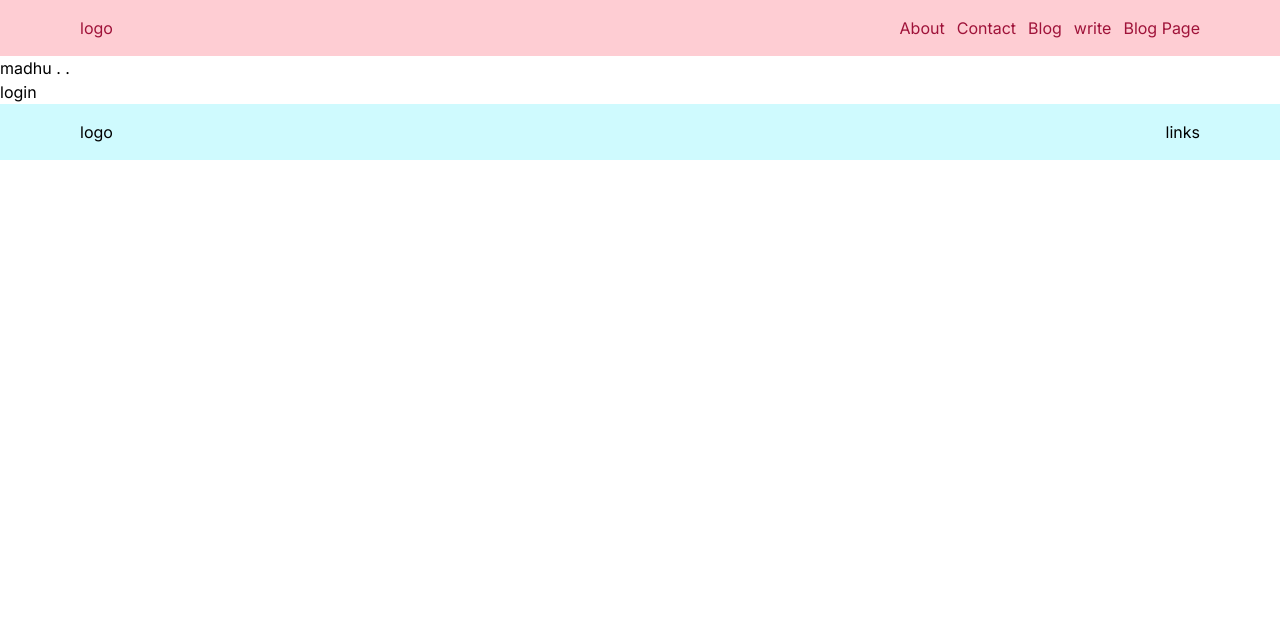
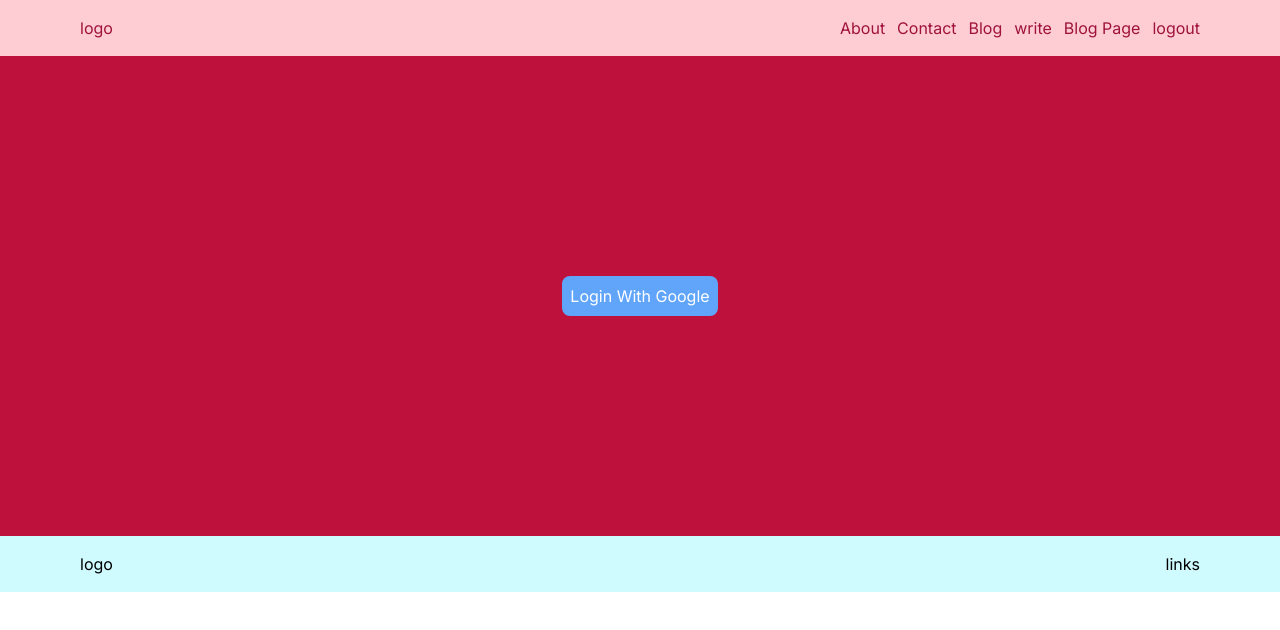
Before and after one commit to madhushrabadas/dpBlog, a Next.js app: page /login in a window 1280 px wide. Shown: the top 630 px of the page. Built offline with nearby package versions, Linux system fonts and the light colour scheme; no server answers.

Commit message:
auth with google add

```diff
--- a/src/app/(auth)/layout.js
+++ /dev/null
@@ -1,21 +0,0 @@
-import { Inter } from "next/font/google";
-
-const inter = Inter({ subsets: ["latin"] });
-
-export const metadata = {
-  title: "auth pages",
-  description: "Generated by create next app",
-};
-
-export default function AuthLayout({ children }) {
-  return (
-    <html lang="en">
-      <body className={inter.className}>
-        madhu
-
-        .
-         .
-         {children}</body>
-    </html>
-  );
-}
--- a/src/app/(auth)/login/page.jsx
+++ b/src/app/(auth)/login/page.jsx
@@ -1,9 +1,31 @@
-import React from 'react'
+"use client";
+import { signIn, useSession } from "next-auth/react";
+import { useRouter } from "next/navigation";
+import React from "react";
 
 const page = () => {
+  const { data, status } = useSession();
+  const router = useRouter();
+
+  console.log(data, status);
+
+  if (status === "loading") {
+    return <div>loading .....</div>;
+  }
+  if (status === "authenticated") {
+    router.push("/");
+  }
+
   return (
-    <div>login</div>
-  )
-}
+    <div className="bg-rose-700 text-white h-[60vh] flex  items-center justify-center ">
+      <div
+        onClick={() => signIn("google")}
+        className="bg-blue-400 p-2 rounded-lg capitalize cursor-pointer"
+      >
+        login with google
+      </div>
+    </div>
+  );
+};
 
-export default page
+export default page;
--- a/src/components/navbar/Nav.jsx
+++ b/src/components/navbar/Nav.jsx
@@ -1,3 +1,4 @@
+"use client";
 import Link from "next/link";
 import React from "react";
 
@@ -30,6 +31,9 @@ const navData = [
 ];
 
 const Nav = () => {
+  const logout = () => {
+    console.log("logout");
+  };
   return (
     <div className="bg-rose-200 text-rose-800 flex justify-between items-center p-4 px-20">
       <Link href={"/"} className="left">
@@ -41,6 +45,9 @@ const Nav = () => {
             <a href={user.path}>{user.name}</a>
           </li>
         ))}
+        <div onClick={logout} className="p">
+          logout
+        </div>
       </div>
     </div>
   );
```
Also changed, not shown: 1 other file (tests, documents, lock files or other folders).
